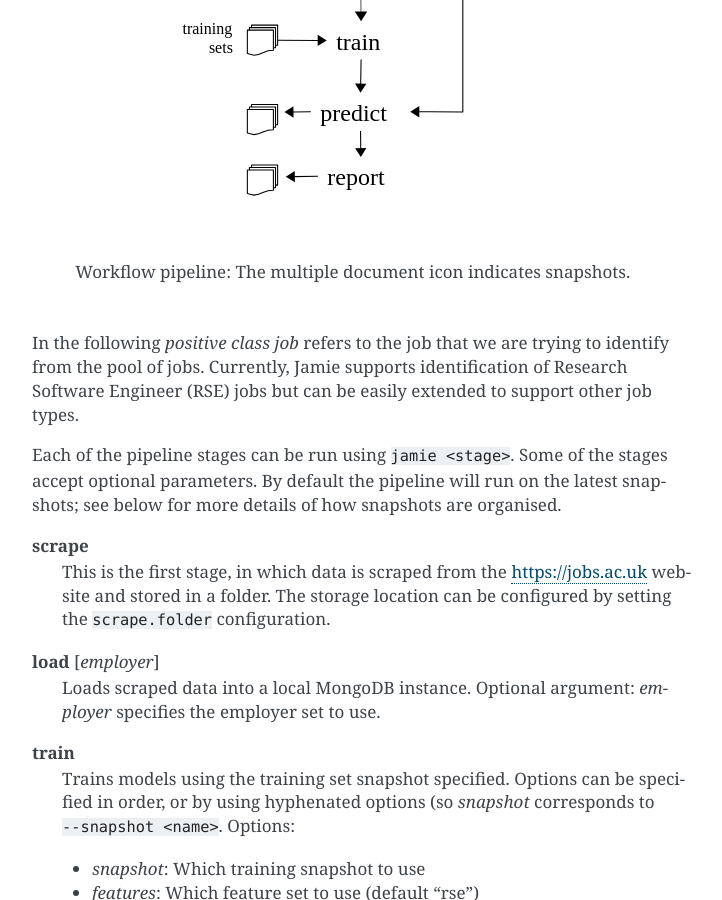
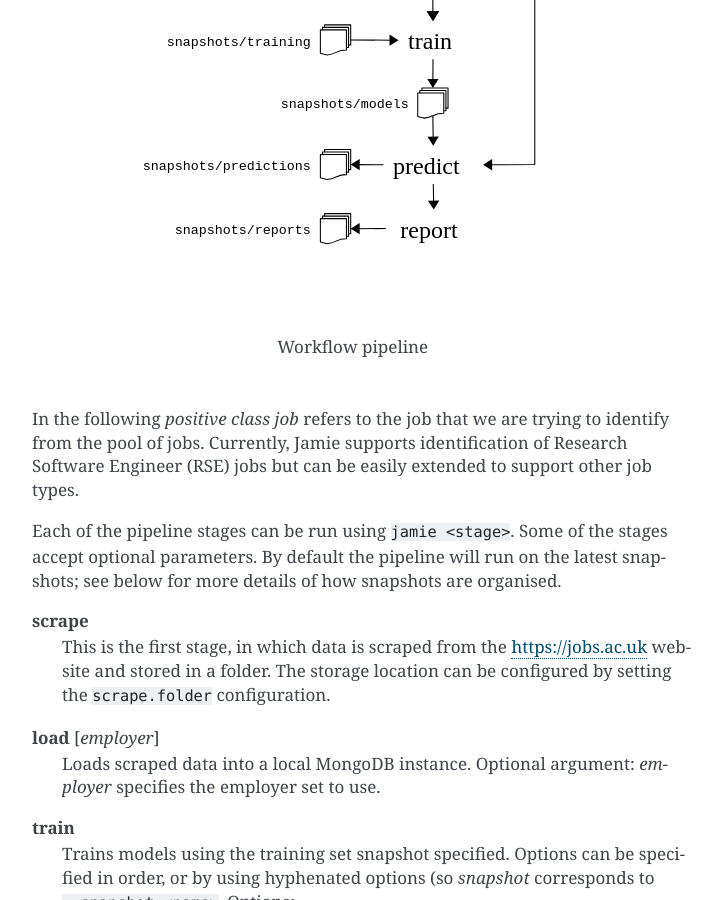
Before and after one commit to softwaresaved/jamie, a Sphinx documentation site: the page built from docs/workflow.rst, in a window 1280 px wide and 900 px high, scrolled down 369 px. Shown: the whole window, without its empty margins (388-1110 px from the left). Built offline with Sphinx 7.4.7, drawn with Linux system fonts in a browser that asks for light colours; pages that are not in the unit, such as notebooks, are missing from menus.

Commit message:
Update workflow pipeline

```diff
--- a/docs/workflow.rst
+++ b/docs/workflow.rst
@@ -8,7 +8,7 @@ import it into a local MongoDB.
 
 .. figure:: workflow.svg
 
-   Workflow pipeline: The multiple document icon indicates snapshots.
+   Workflow pipeline
 
 
 In the following *positive class job* refers to the job that we are trying to
```
Also changed, not shown: docs/workflow.svg.
